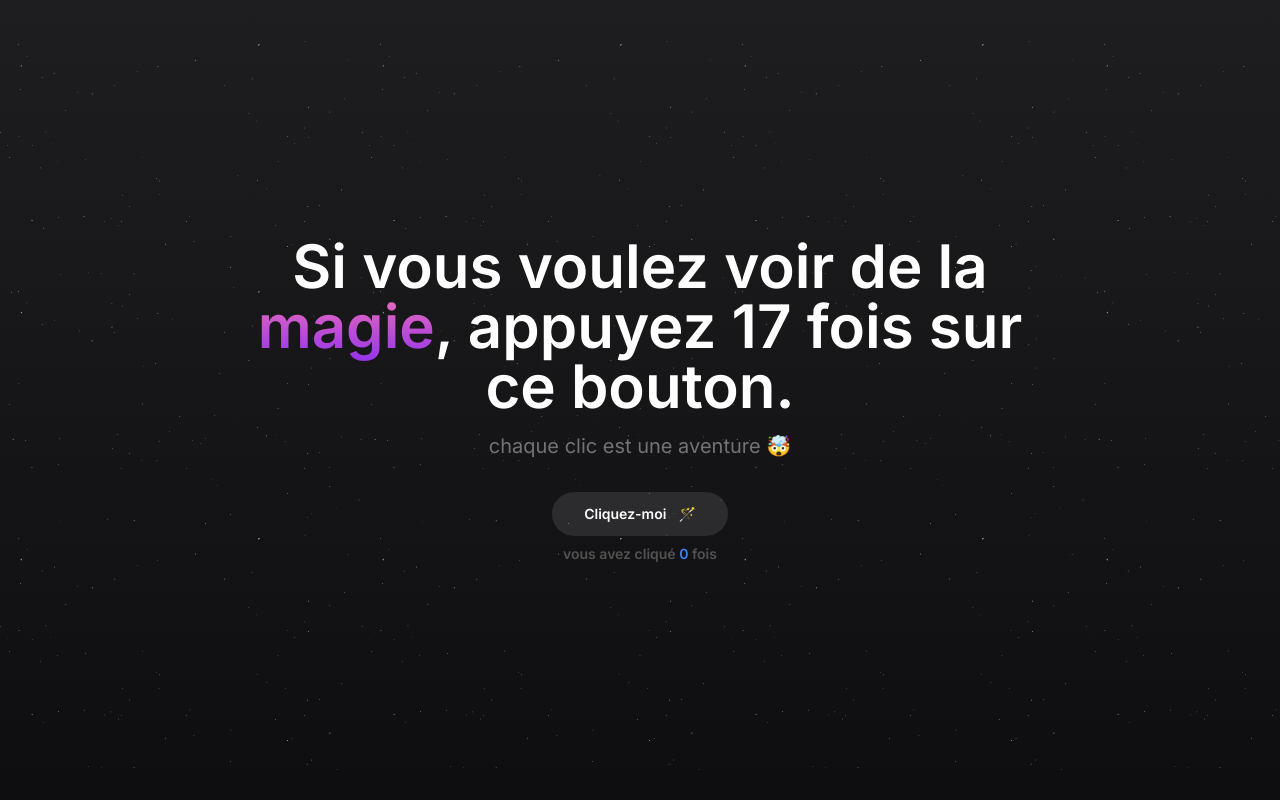
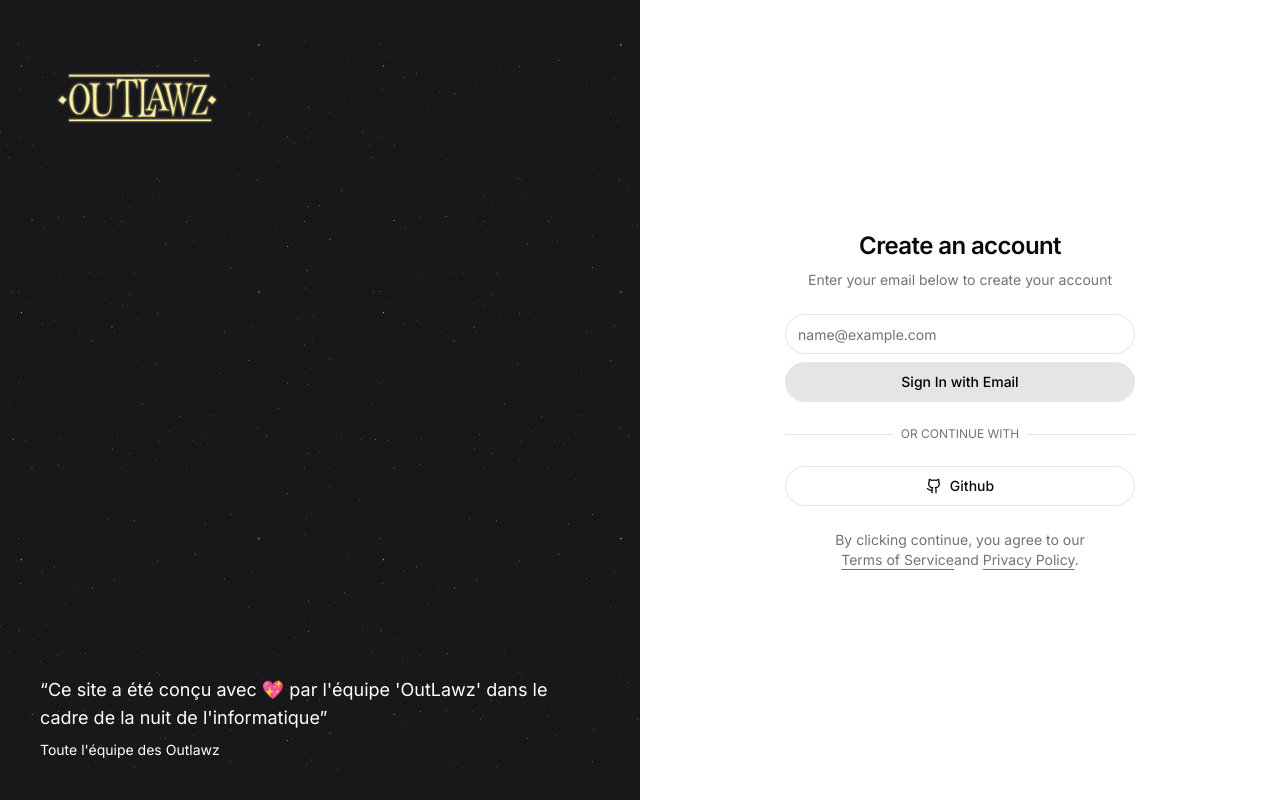
Before and after one commit to adeemmm23/adeemmm23.github.io, a React (Vite) app: page /sign-in in a window 1280 px wide. Built offline with nearby package versions, Linux system fonts and the light colour scheme.

Commit message:
added sign in page

```diff
--- a/package.json
+++ b/package.json
@@ -10,6 +10,7 @@
     "preview": "vite preview"
   },
   "dependencies": {
+    "@radix-ui/react-label": "^2.0.2",
     "@radix-ui/react-slot": "^1.0.2",
     "canvas-confetti": "^1.9.2",
     "class-variance-authority": "^0.7.0",
@@ -18,6 +19,7 @@
     "lucide-react": "^0.294.0",
     "react": "^18.2.0",
     "react-dom": "^18.2.0",
+    "react-router-dom": "^6.20.1",
     "tailwind-merge": "^2.0.0",
     "tailwindcss-animate": "^1.0.7",
     "usehooks-ts": "^2.9.1"
--- a/src/App.tsx
+++ b/src/App.tsx
@@ -1,4 +1,6 @@
 import Landing from "@/pages/landing.tsx";
+import SignInPage from "@/pages/signIn/sign-in-page.tsx";
+import {BrowserRouter, Route, Routes} from "react-router-dom";
 
 function App() {
 
@@ -6,7 +8,13 @@ function App() {
     <>
         <div>
             <main className={"h-screen"}>
-                <Landing/>
+                <BrowserRouter>
+                    <Routes>
+                        <Route path={"/"} Component={Landing} />
+                        <Route path={"/sign-in"} Component={SignInPage} />
+                    </Routes>
+                </BrowserRouter>
+
             </main>
         </div>
     </>
--- a/src/components/ui/button.tsx
+++ b/src/components/ui/button.tsx
@@ -19,6 +19,7 @@ const buttonVariants = cva(
         ghost: "hover:bg-accent hover:text-accent-foreground",
         link: "text-primary underline-offset-4 hover:underline",
           transparent: "bg-white bg-opacity-10 text-white duration-300 hover:ring-white/30 hover:ring-1 transition-all ",
+          transparentDark: "bg-black bg-opacity-10 text-black duration-300 hover:ring-black/30 hover:ring-1 transition-all ",
       },
       size: {
         default: "h-10 px-4 py-2",
--- /dev/null
+++ b/src/components/ui/input.tsx
@@ -0,0 +1,25 @@
+import * as React from "react"
+
+import { cn } from "@/lib/utils"
+
+export interface InputProps
+  extends React.InputHTMLAttributes<HTMLInputElement> {}
+
+const Input = React.forwardRef<HTMLInputElement, InputProps>(
+  ({ className, type, ...props }, ref) => {
+    return (
+      <input
+        type={type}
+        className={cn(
+          "flex h-10 w-full rounded-md border border-input bg-background px-3 py-2 text-sm ring-offset-background file:border-0 file:bg-transparent file:text-sm file:font-medium placeholder:text-muted-foreground focus-visible:outline-none focus-visible:ring-2 focus-visible:ring-ring focus-visible:ring-offset-2 disabled:cursor-not-allowed disabled:opacity-50",
+          className
+        )}
+        ref={ref}
+        {...props}
+      />
+    )
+  }
+)
+Input.displayName = "Input"
+
+export { Input }
--- /dev/null
+++ b/src/components/ui/label.tsx
@@ -0,0 +1,26 @@
+"use client"
+
+import * as React from "react"
+import * as LabelPrimitive from "@radix-ui/react-label"
+import { cva, type VariantProps } from "class-variance-authority"
+
+import { cn } from "@/lib/utils"
+
+const labelVariants = cva(
+  "text-sm font-medium leading-none peer-disabled:cursor-not-allowed peer-disabled:opacity-70"
+)
+
+const Label = React.forwardRef<
+  React.ElementRef<typeof LabelPrimitive.Root>,
+  React.ComponentPropsWithoutRef<typeof LabelPrimitive.Root> &
+    VariantProps<typeof labelVariants>
+>(({ className, ...props }, ref) => (
+  <LabelPrimitive.Root
+    ref={ref}
+    className={cn(labelVariants(), className)}
+    {...props}
+  />
+))
+Label.displayName = LabelPrimitive.Root.displayName
+
+export { Label }
--- /dev/null
+++ b/src/pages/signIn/sign-in-form.tsx
@@ -0,0 +1,70 @@
+import React from 'react';
+import {cn} from "@/lib/utils.ts";
+import {Label} from "@/components/ui/label.tsx";
+import {Input} from "@/components/ui/input.tsx";
+import {Button} from "@/components/ui/button.tsx";
+import {Loader2, Github} from "lucide-react";
+
+
+interface SignInProps extends React.HTMLAttributes<HTMLDivElement> {}
+const SignInForm = ({className , ...props} : SignInProps) => {
+    const [isLoading, setIsLoading] = React.useState<boolean>(false)
+
+    async function onSubmit(event: React.SyntheticEvent) {
+        event.preventDefault()
+        setIsLoading(true)
+
+        setTimeout(() => {
+            setIsLoading(false)
+        }, 3000)
+    }
+    return (
+        <div className={cn("grid gap-6", className)} {...props}>
+            <form onSubmit={onSubmit}>
+                <div className="grid gap-2">
+                    <div className="grid gap-1">
+                        <Label className="sr-only" htmlFor="email">
+                            Email
+                        </Label>
+                        <Input
+                            id="email"
+                            placeholder="name@example.com"
+                            type="email"
+                            autoCapitalize="none"
+                            autoComplete="email"
+                            autoCorrect="off"
+                            disabled={isLoading}
+                            className={"rounded-full"}
+                        />
+                    </div>
+                    <Button variant={"transparentDark"} className={"rounded-full"}   disabled={isLoading}>
+                        {isLoading && (
+                            <Loader2 className="mr-2 h-4 w-4 animate-spin" />
+                        )}
+                        Sign In with Email
+                    </Button>
+                </div>
+            </form>
+            <div className="relative">
+                <div className="absolute inset-0 flex items-center">
+                    <span className="w-full border-t" />
+                </div>
+                <div className="relative flex justify-center text-xs uppercase">
+          <span className="bg-background px-2 text-muted-foreground">
+            Or continue with
+          </span>
+                </div>
+            </div>
+            <Button variant="outline" className={"rounded-full"} type="button" disabled={isLoading}>
+                {isLoading ? (
+                    <Loader2 className="mr-2 h-4 w-4 animate-spin" />
+                ) : (
+                    <Github className="mr-2 h-4 w-4" />
+                )}{" "}
+                Github
+            </Button>
+        </div>
+    );
+};
+
+export default SignInForm;
--- /dev/null
+++ b/src/pages/signIn/sign-in-page.tsx
@@ -0,0 +1,68 @@
+import { Link } from "react-router-dom";
+
+
+import { cn } from "@/lib/utils"
+import {buttonVariants} from "@/components/ui/button.tsx";
+import SignInForm from "@/pages/signIn/sign-in-form.tsx";
+
+export default function SignInPage() {
+    return (
+        <>
+            <div className="container relative h-full flex-col items-center justify-center md:grid lg:max-w-none lg:grid-cols-2 lg:px-0 font-Inter">
+                <Link
+                    to={"/examples/authentication"}
+                    className={cn(
+                        buttonVariants({ variant: "ghost" }),
+                        "md:absolute right-4 top-4 md:right-8 md:top-8 hidden"
+                    )}
+     >
+                    Login
+                </Link>
+                 <div className="relative hidden h-full flex-col bg-muted p-10 text-white bg-zinc-900 dark:border-r lg:flex">
+                    <div className="absolute inset-0 bg-stars" />
+                    <div className="relative z-20 flex items-center text-lg font-medium">
+                        <img src="src/assets/logo.png" className={"backdrop-grayscale-50"} width={200}  alt="logo"/>
+                    </div>
+                    <div className="relative z-20 mt-auto">
+                        <blockquote className="space-y-2">
+                            <p className="text-lg">
+                                &ldquo;Ce site a été conçu avec 💖 par l'équipe 'OutLawz' dans le cadre de la nuit de l'informatique&rdquo;
+                            </p>
+                            <footer className="text-sm">Toute l'équipe des Outlawz</footer>
+                        </blockquote>
+                    </div>
+                </div>
+                <div className="lg:m-8 md:mt-0 mt-48">
+                    <div className="mx-auto flex w-full flex-col justify-center space-y-6 sm:w-[350px]">
+                        <div className="flex flex-col space-y-2 text-center">
+                            <h1 className="text-2xl font-semibold tracking-tight">
+                                Create an account
+                            </h1>
+                            <p className="text-sm text-muted-foreground">
+                                Enter your email below to create your account
+                            </p>
+                        </div>
+                        <SignInForm />
+                        <p className="px-8 text-center text-sm text-muted-foreground">
+                            By clicking continue, you agree to our{" "}
+                            <Link
+                                to={"/terms"}
+                                className="underline underline-offset-4 hover:text-primary"
+                            >
+                                Terms of Service
+                            </Link>
+                            and{" "}
+                            <Link
+                                to="/privacy"
+                                className="underline underline-offset-4 hover:text-primary"
+                            >
+                                Privacy Policy
+                            </Link>
+                            .
+                        </p>
+                    </div>
+                </div>
+            </div>
+        </>
+    )
+}
--- a/tsconfig.json
+++ b/tsconfig.json
@@ -24,7 +24,8 @@
     "strict": true,
     "noUnusedLocals": false,
     "noUnusedParameters": true,
-    "noFallthroughCasesInSwitch": true
+    "noFallthroughCasesInSwitch": true,
+    "allowSyntheticDefaultImports": true
   },
   "include": ["src"],
   "references": [{ "path": "./tsconfig.node.json" }]
```
Also changed, not shown: src/assets/logo.png (added), 1 other file (tests, documents, lock files or other folders).
